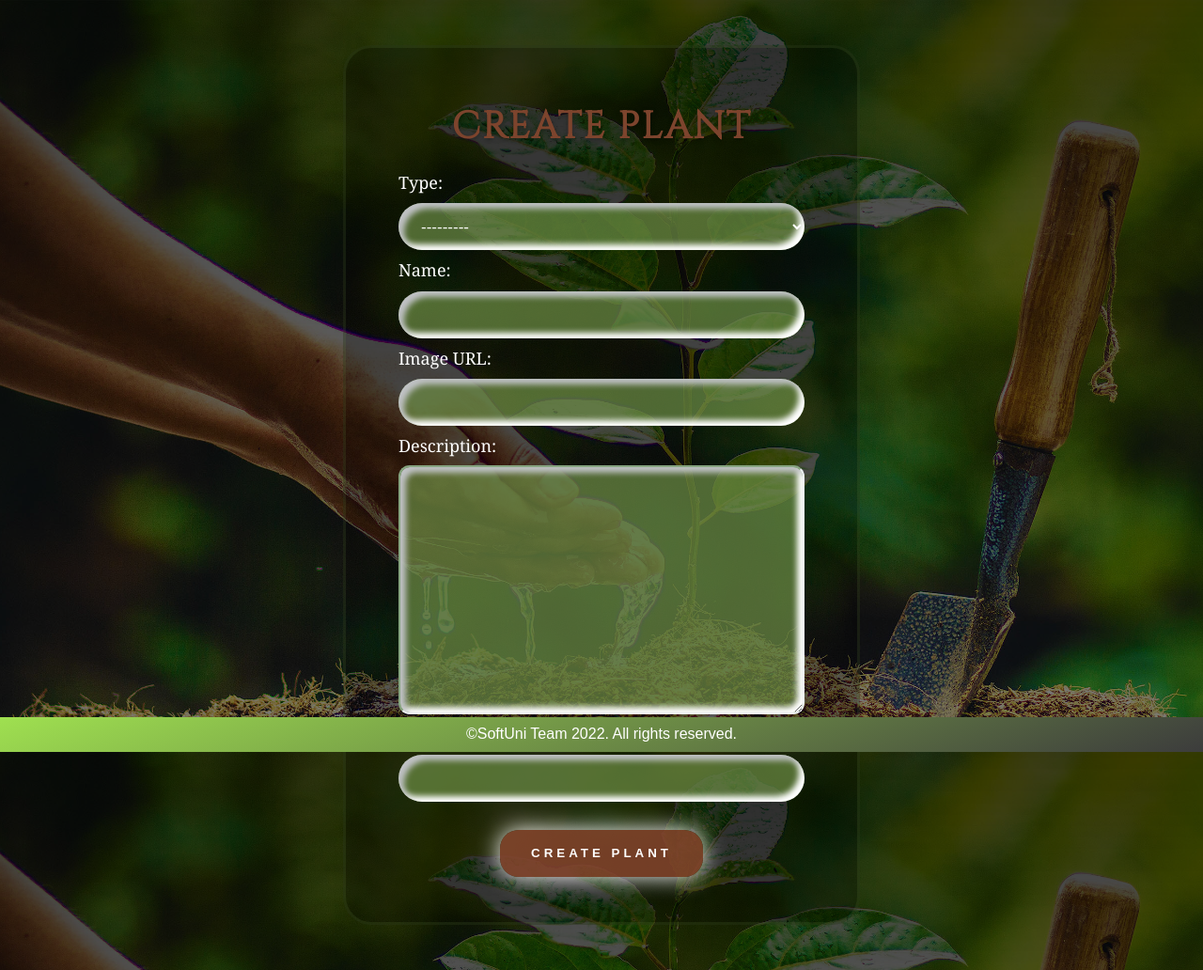
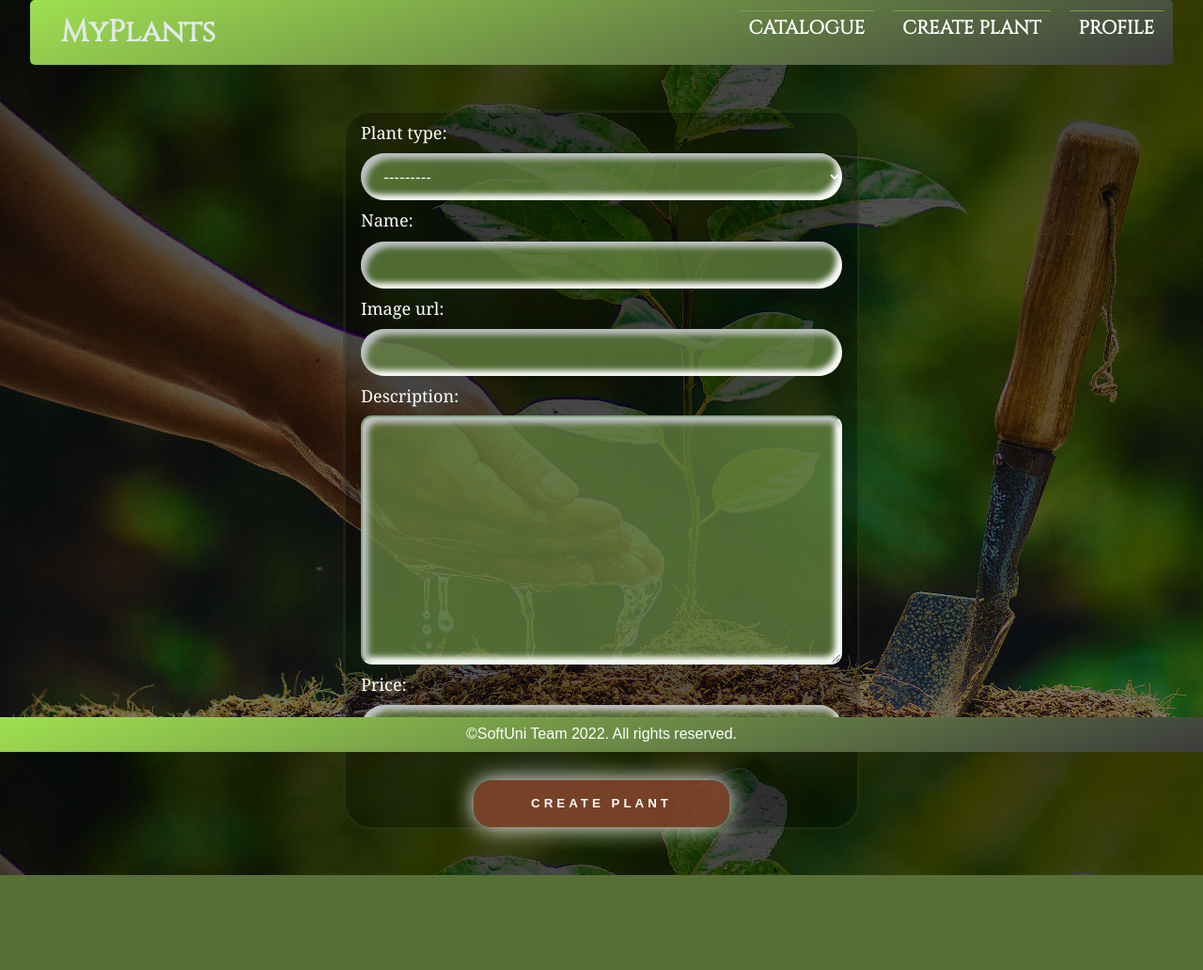
Before and after one commit to GerganaBot/myPlant, a Django app: page /create/ in a window 1280 px wide. Shown: the whole page at 94% size. After the commit the page ends 931 px from the top, so only its background shows below. Run offline with Django 4.2, Linux system fonts and the light colour scheme; some web fonts are replaced.

Commit message:
Create plant form and page done

```diff
--- a/myPlant/plants/forms.py
+++ b/myPlant/plants/forms.py
@@ -1,5 +1,5 @@
 from django import forms
-from myPlant.plants.models import Profile
+from myPlant.plants.models import Profile, Plant
 
 
 class ProfileForm(forms.ModelForm):
@@ -11,3 +11,9 @@ class ProfileForm(forms.ModelForm):
             'first_name': forms.TextInput(attrs={'placeholder': 'First Name'}),
             'last_name': forms.TextInput(attrs={'placeholder': 'Last Name'}),
         }
+
+
+class PlantForm(forms.ModelForm):
+    class Meta:
+        model = Plant
+        fields = '__all__'
--- a/myPlant/plants/templates/plants/catalogue.html
+++ b/myPlant/plants/templates/plants/catalogue.html
@@ -3,8 +3,6 @@
 
 {% block content %}
      {% include 'plants/home-page-with-profile.html' %}
-<!-- Display paragraph: If there are no plants yet-->
-        <p class="no-articles">No plants yet</p>
 
     <!-- Display div "plant" with information about every plant (if any)-->
     <section id="catalogue">
--- a/myPlant/plants/templates/plants/create-plant.html
+++ b/myPlant/plants/templates/plants/create-plant.html
@@ -1,34 +1,14 @@
 {% extends 'base.html' %}
 {% load static %}
 {% block content %}
+    {% include 'plants/home-page-with-profile.html' %}
     <!-- create plant form -->
     <section id="create-page" class="auth">
-        <form id="create">
-            <div class="container">
-                <h1 class="form-create-headline">Create Plant</h1>
+        <form method="post">
+            {% csrf_token %}
+            {{ form.as_p }}
 
-                <label for="type">Type:</label>
-                <select name="type" required="" id="type">
-                    <option value="" selected="">---------</option>
-                    <option value="Outdoor Plants">Outdoor Plants</option>
-                    <option value="Indoor Plants">Indoor Plants</option>
-                </select>
-
-                <label for="name">Name:</label>
-                <input type="text" name="name" maxlength="20" required="" id="name">
-
-                <label for="image_url">Image URL:</label>
-                <input type="url" name="image_url" maxlength="200" required="" id="image_url">
-
-                <label for="id_description">Description:</label>
-                <textarea name="description" cols="40" rows="10" required="" id="id_description"></textarea>
-
-                <label for="price">Price:</label>
-                <input type="number" name="price" required="" id="price">
-
-                <input class="btn" type="submit" value="Create Plant">
-
-            </div>
+            <input class="btn submit" type="submit" value="Create Plant">
         </form>
     </section>
 {% endblock %}
--- a/myPlant/plants/views.py
+++ b/myPlant/plants/views.py
@@ -1,6 +1,6 @@
 from django.shortcuts import render, redirect
 
-from myPlant.plants.forms import ProfileForm
+from myPlant.plants.forms import ProfileForm, PlantForm
 from myPlant.plants.models import Plant, Profile
 
 
@@ -39,7 +39,13 @@ def catalogue(request):
 
 
 def create_plant(request):
-    return render(request, template_name='plants/create-plant.html')
+    form = PlantForm(request.POST or None)
+    if form.is_valid():
+        plant = form.save(commit=False)
+        plant.save()
+        return redirect('catalogue')
+    context = {'form': form}
+    return render(request, template_name='plants/create-plant.html', context=context)
 
 
 def details_plant(request):
```
